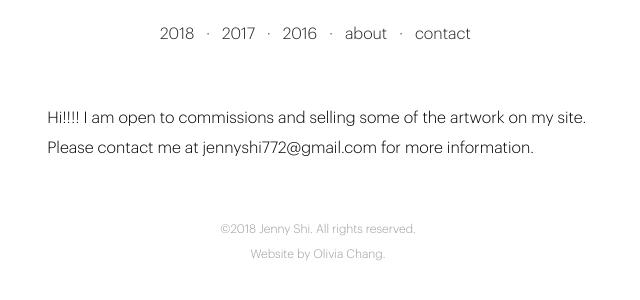
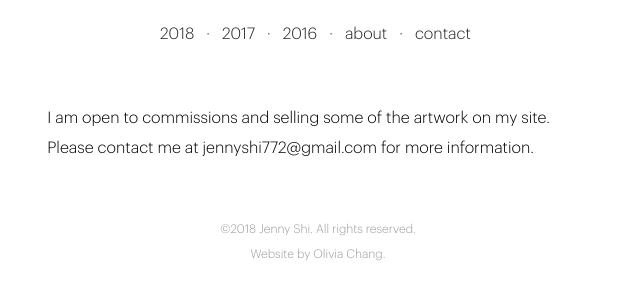
Before and after one commit to oliviachang29/jenny, a Jekyll site: the page built from contact.markdown, in a window 1280 px wide. Shown: the part 337-637 px from the top of the page, without its empty margins (322-962 px from the left). Built offline with Jekyll 4.4.1, drawn with Linux system fonts in a browser that asks for light colours; nearby versions of some CDN libraries.

Commit message:
Updated Contact

```diff
--- a/contact.markdown
+++ b/contact.markdown
@@ -5,7 +5,6 @@ layout: static
 ---
 
 <div class="text">
-	<p>Hi!!!!
-
+	<p>
 I am open to commissions and selling some of the artwork on my site. Please contact me at jennyshi772@gmail.com for more information.</p>
 </div>
```
